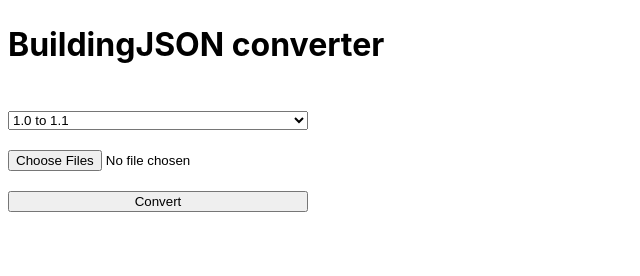
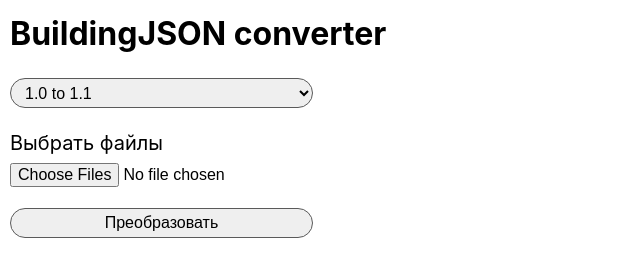
Before and after one commit to NikBel3476/bim-json-converter, a website built with Vite: page index.html in a window 1280 px wide. Shown: the whole page, without its empty margins (0-640 px from the left). Built offline with nearby package versions, Linux system fonts and the light colour scheme.

Commit message:
feature: updated styles

```diff
--- a/index.html
+++ b/index.html
@@ -9,13 +9,16 @@
 </head>
 <body>
   <header>
-    <h1>BuildingJSON converter</h1>
+    <h1 id="main_title">BuildingJSON converter</h1>
   </header>
   <main id="app">
     <section id="choose_file_section">
       <select id="version_select"></select>
-      <input type="file" id="file_input" accept="application/json" multiple>
-      <button type="button" id="convert_button">Convert</button>
+      <div id="file_input_wrapper">
+        <label for="file_input">Выбрать файлы</label>
+        <input type="file" id="file_input" accept="application/json" multiple>
+      </div>
+      <button type="button" id="convert_button">Преобразовать</button>
     </section>
     <section id="download_section"></section>
     <section id="errors_section"></section>
--- a/src/style.css
+++ b/src/style.css
@@ -1,5 +1,10 @@
 * {
 	box-sizing: border-box;
+}
+
+html, body {
+	margin: 0;
+	padding: 5px;
 }
 
 :root {
@@ -23,17 +28,37 @@
 	flex-flow: column wrap;
 }
 
+#main_title {
+	margin: 0;
+}
+
 #choose_file_section {
 	max-width: 300px;
 	display: flex;
 	flex-flow: column wrap;
 }
 
-#choose_file_section * {
+#choose_file_section > * {
 	margin-top: 20px;
+}
+
+#file_input_wrapper {
+	font-size: 1.25rem;
+}
+
+#file_input {
+	font-size: 1rem;
 }
 
 #download_section {
 	display: flex;
 	flex-flow: column wrap;
 }
+
+#version_select, #convert_button {
+	height: 30px;
+	border: 1px solid #5a5a5a;
+	border-radius: 20px;
+	font-size: 1rem;
+	padding: 0 10px;
+}
```
Also changed, not shown: 1 other file.
